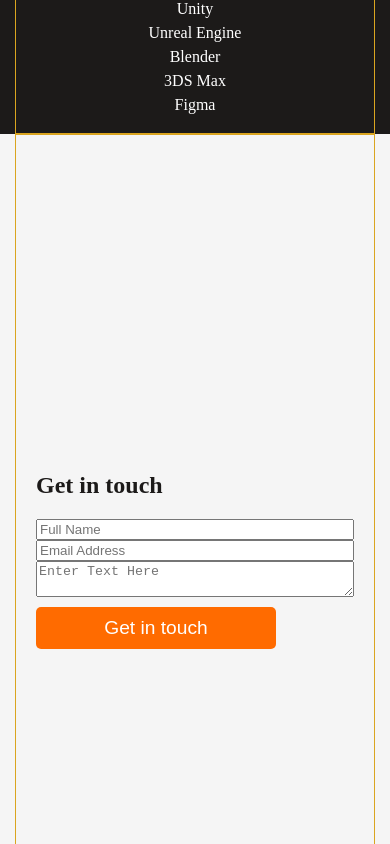
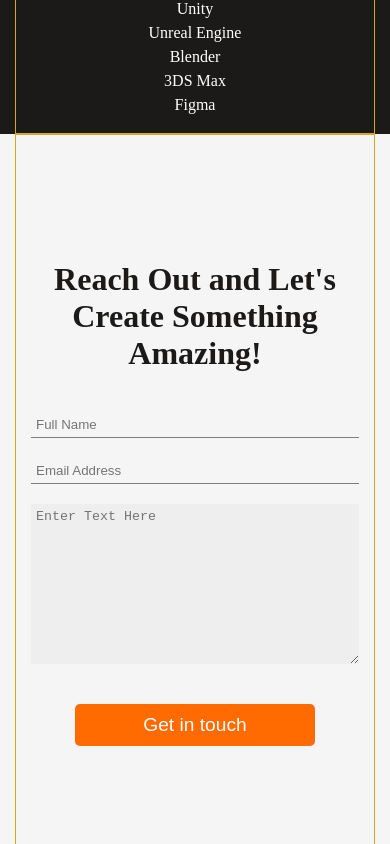
Before and after one commit to Retky/RetkyPortfolio, a React (Create React App) app: page /#/ in a window 390 px wide. Shown: the part 2660-3504 px from the top of the page. Built offline with nearby package versions, Linux system fonts and the light colour scheme.

Commit message:
Mod 'contact' display for mobile and desktop

```diff
--- a/src/pages/HomePage.jsx
+++ b/src/pages/HomePage.jsx
@@ -113,10 +113,10 @@ const Homepage = () => {
       </div>
       <div id="contact" className="contact">
         <form id="contact-form" className="contact-content" action="https://formspree.io/f/mqknqqzb" method="post">
-          <h2>Get in touch</h2>
+          <h2>Reach Out and Let&apos;s Create Something Amazing!</h2>
           <input className="form-file" type="text" name="name" placeholder="Full Name" required />
           <input className="form-file" type="email" name="mail" placeholder="Email Address" required />
-          <textarea name="message" placeholder="Enter Text Here" maxLength="1500" required />
+          <textarea className="form-msg" name="message" placeholder="Enter Text Here" maxLength="1200" required />
           <input id="contact-btn" className="orange-btn" type="submit" value="Get in touch" />
         </form>
       </div>
--- a/src/styles/HomePage.scss
+++ b/src/styles/HomePage.scss
@@ -86,7 +86,39 @@ h1 {
 
   display: flex;
   flex-direction: column;
-  justify-content: center;
+  align-items: center;
+  padding: 100px 20px;
+
+  h2 {
+    font-size: 2rem;
+    margin-bottom: 20px;
+    text-align: center;
+  }
+
+  @media screen and (min-width: 768px) {
+    padding: 100px 20px;
+  }
+}
+
+@mixin form-box {
+  width: 100%;
+  max-width: 600px;
+  border: none;
+  padding: 5px;
+  margin-top: 20px;
+}
+
+.form-file {
+  @include form-box;
+  border-bottom: solid $light-gray 1px;
+  background: none;
+}
+
+.form-msg {
+  @include form-box;
+  height: 150px;
+  margin-bottom: 30px;
+  background: #eee;
 }
 
 .orange-btn {
```
